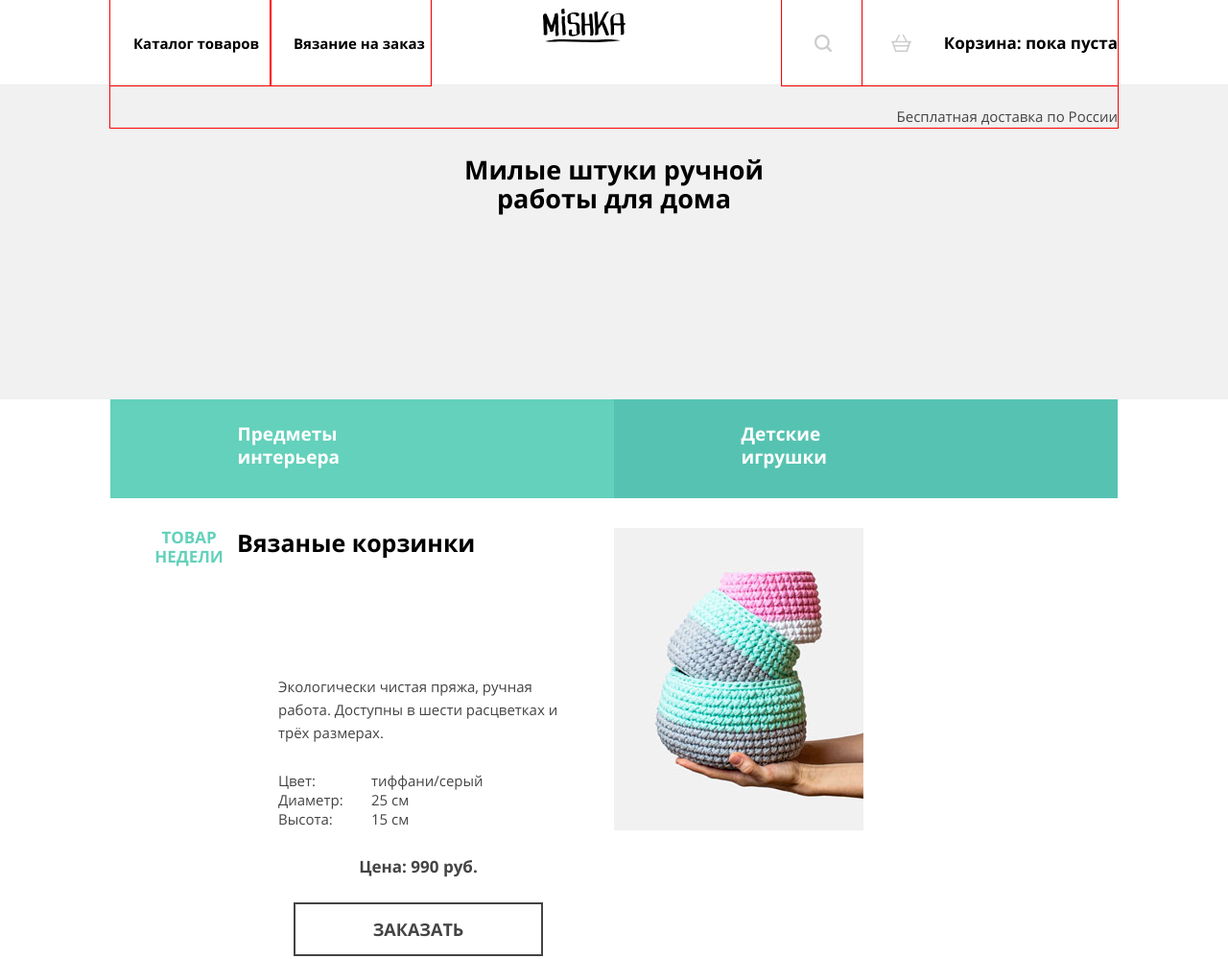
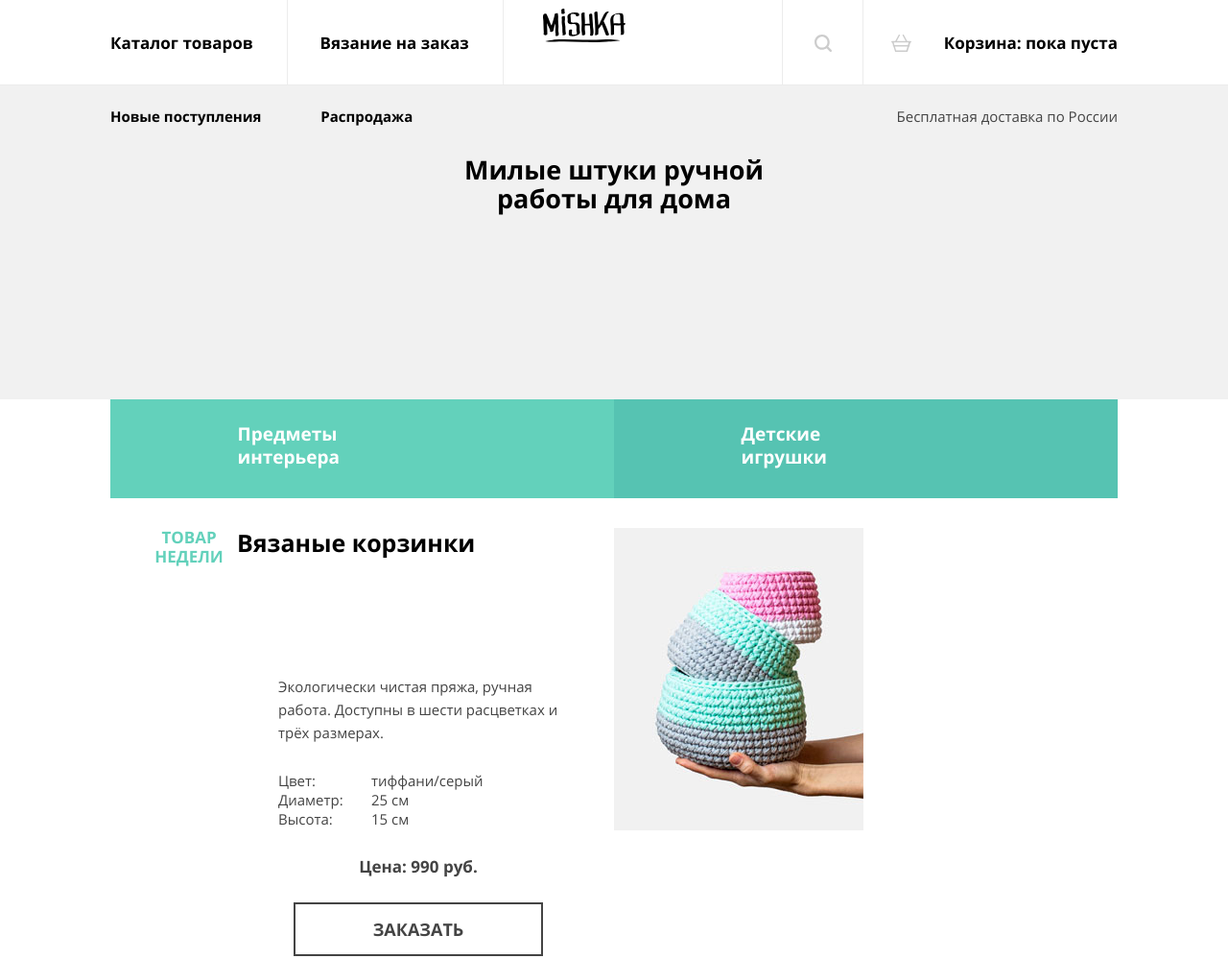
Before and after one commit to restby/574925-mishka-26, a website: page source/index.html in a window 1280 px wide. Shown: the top 999 px of the page at 96% size. Drawn offline with nearby package versions, Linux system fonts and the light colour scheme; files that its build step writes are made by us from their sources.

Commit message:
header - desktop

```diff
--- a/source/index.html
+++ b/source/index.html
@@ -22,7 +22,8 @@
           <div class="navigation__wrapper">
             <ul class="navigation__list navigation__list--site site-list">
               <li class="navigation__item site-list__item">
-                <a class="site-list__link navigation__link" href="catalog.html">Каталог товаров</a>
+                <a class="site-list__link site-list__link--catalog navigation__link" href="catalog.html">Каталог
+                  товаров</a>
               </li>
               <li class="navigation__item site-list__item">
                 <a class="site-list__link navigation__link" href="order.html">Вязание на заказ</a>
--- a/source/sass/blocks/navigation.scss
+++ b/source/sass/blocks/navigation.scss
@@ -1,5 +1,4 @@
 .navigation {
-  outline: 1px solid red;
   position: absolute;
   width: 320px;
   top: 79px;
@@ -188,13 +187,37 @@
   }
 }
 
+/**/
 .navigation--opened .navigation__wrapper {
   display: flex;
   flex-direction: column;
+
+  @media (min-width: $tablet-width) {
+    display: grid;
+    grid-template-columns: 320px auto;
+    grid-template-rows: repeat(2, auto);
+  }
+
+  @media (min-width: $desktop-width) {
+    grid-template-columns: 700px auto;
+  }
 }
+
+/**/
 
 .navigation__inner {
   display: none;
+
+  @media (min-width: $desktop-width) {
+    display: inline-block;
+    padding-top: 20px;
+  }
+
+  & .navigation__link {
+    @media (min-width: $desktop-width) {
+      margin-right: 58px;
+    }
+  }
 }
 
 .navigation__link {
--- a/source/sass/blocks/site-list.scss
+++ b/source/sass/blocks/site-list.scss
@@ -1,5 +1,4 @@
 .site-list__link {
-  outline: 1px solid red;
   display: block;
   width: 260px;
   margin-left: auto;
@@ -20,11 +19,19 @@
 
   @media (min-width: $desktop-width) {
     width: auto;
+    min-width: auto;
+    font-size: 17px;
     margin: 0;
     padding: 0;
     padding-top: 33px;
-    padding-left: 24px;
+    padding-right: 35px;
     min-height: 89px;
     border-right: 1px solid #ececec;
   }
+
+  &--catalog {
+    @media (min-width: $desktop-width) {
+      margin-right: 34px;
+    }
+  }
 }
--- a/source/sass/blocks/user-list.scss
+++ b/source/sass/blocks/user-list.scss
@@ -9,7 +9,6 @@
 
 
 .user-list__link {
-  outline: 1px solid red;
   display: block;
   width: 260px;
   margin-left: auto;
```
